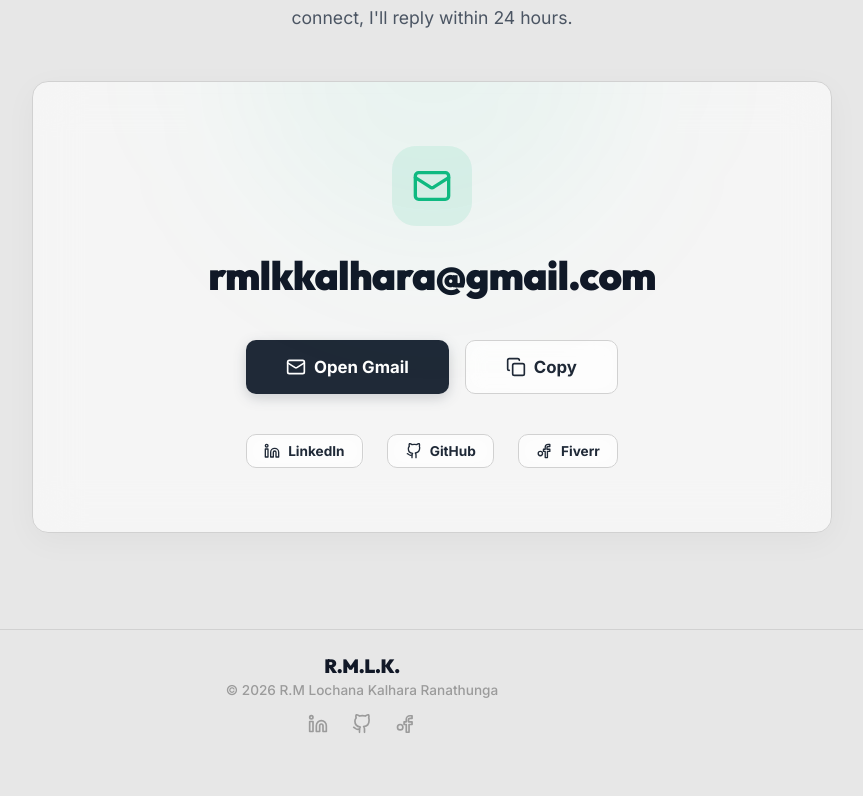
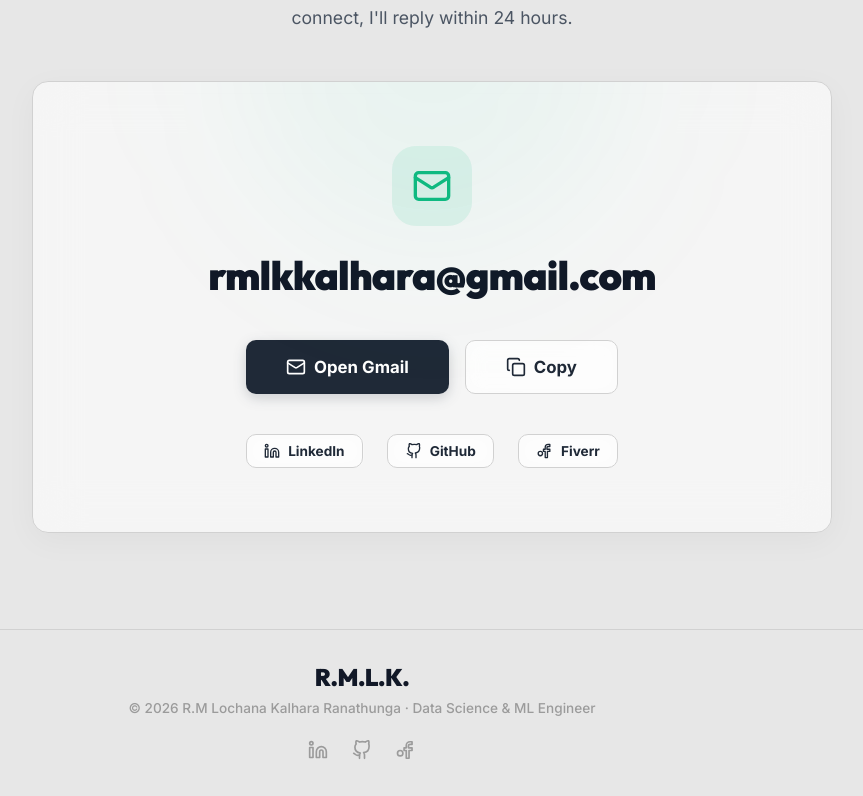
Before and after one commit to rmlkloch/rmlk-portfolio, a React (Vite) app: page / in a window 1280 px wide. Shown: the part 5263-6059 px from the top of the page, without its empty margins (278-1141 px from the left). Before the commit the page ends 6025 px from the top, so only its background shows below. Built offline with nearby package versions, Linux system fonts and the light colour scheme.

Commit message:
commit update 8

```diff
--- a/src/App.jsx
+++ b/src/App.jsx
@@ -33,7 +33,7 @@ const Fiverr = ({ size = 24, color = "currentColor" }) => (
 );
 
 /* ============================================================
-   GLOBAL STYLES + FONTS (Strict Constraint Fix)
+   GLOBAL STYLES + FONTS (VERCEL OVERRIDE FIX)
    ============================================================ */
 const GLOBAL_CSS = `
   @import url('https://fonts.googleapis.com/css2?family=Inter:wght@400;500;600;700;800&family=Outfit:wght@700;800;900&display=swap');
@@ -50,12 +50,15 @@ const GLOBAL_CSS = `
   ::-webkit-scrollbar-thumb { background:#B6B6B6; border-radius:4px; }
   ::-webkit-scrollbar-thumb:hover { background:#9B9B9B; }
 
-  /* THE GLOBAL CONSTRAINT FIX */
-  .container {
-    max-width: 1024px;
-    margin: 0 auto;
-    width: 100%;
-    padding: 0 1.5rem;
+  /* =========================================
+     THE VERCEL STRETCH FIX
+     Using !important guarantees Tailwind cannot overwrite this
+  ========================================= */
+  .page-container {
+    max-width: 1024px !important;
+    margin: 0 auto !important;
+    width: 100% !important;
+    padding: 0 1.5rem !important;
   }
 
   /* LAYOUT SAFE ZONE FOR TRACKER */
@@ -421,16 +424,13 @@ function YScrollTracker() {
 
   useEffect(() => {
     const handleScroll = () => {
-      // 1. Show tracker ONLY after scrolling past Hero
       if (window.scrollY > window.innerHeight * 0.6) {
         setIsVisible(true);
       } else {
         setIsVisible(false);
       }
 
-      // 2. Math-based active section logic
-      const triggerOffset = window.innerHeight * 0.4;
-      const triggerLine = window.scrollY + triggerOffset;
+      const triggerLine = window.scrollY + (window.innerHeight * 0.4);
       let current = "";
 
       for (const id of trackSections) {
@@ -449,13 +449,12 @@ function YScrollTracker() {
       }
       setActiveSection(current);
 
-      // 3. Precise Progress Fill calculation
       const firstEl = document.getElementById(trackSections[0]);
       const lastEl = document.getElementById(trackSections[trackSections.length - 1]);
 
       if (firstEl && lastEl && trackerRef.current) {
-        const start = firstEl.offsetTop - triggerOffset;
-        const end = lastEl.offsetTop - triggerOffset;
+        const start = firstEl.offsetTop - (window.innerHeight * 0.4);
+        const end = lastEl.offsetTop - (window.innerHeight * 0.4);
         const totalDistance = end - start;
         const currentDistance = Math.max(0, window.scrollY - start);
 
@@ -465,7 +464,6 @@ function YScrollTracker() {
         }
         setProgressHeight(Math.min(100, Math.max(0, progress)));
 
-        // 4. THE PHYSICAL LOCK (Avoid Footer Overlap)
         if (window.scrollY > end) {
             const overscroll = window.scrollY - end;
             trackerRef.current.style.transform = `translateY(-${overscroll}px)`;
@@ -541,7 +539,7 @@ function Nav({ currentView, navigateToHome }) {
 
   return (
     <nav className="nav-wrapper">
-      <div className="container" style={{ display: "flex", alignItems: "center", justifyContent: "space-between", height: 72 }}>
+      <div className="page-container" style={{ display: "flex", alignItems: "center", justifyContent: "space-between", height: 72 }}>
 
         {currentView === "home" ? (
           <button onClick={(e) => handleScroll(e, 'hero')} style={{ background: "transparent", border: "none", fontFamily: "'Outfit', sans-serif", color: TextMain, fontWeight: 900, fontSize: "1.4rem", letterSpacing: "-0.02em", cursor: "pointer" }}>R.M.L.K.</button>
@@ -607,7 +605,7 @@ function Hero({ copyEmail, navigateToLibrary }) {
 
   return (
     <FadeSection id="hero" style={{ minHeight: "100vh", display: "flex", alignItems: "center", paddingTop: 80, paddingBottom: "4rem" }}>
-      <div className="container">
+      <div className="page-container">
         <div className="hero-layout">
 
           <div className="hero-text-col">
@@ -703,7 +701,7 @@ function About() {
 
   return (
     <FadeSection id="about" style={{ padding: "6rem 0" }}>
-      <div className="container">
+      <div className="page-container">
 
         <div style={{ display: "grid", gridTemplateColumns: "repeat(auto-fit,minmax(300px,1fr))", gap: "4rem" }}>
 
@@ -765,7 +763,7 @@ function About() {
 function Services() {
   return (
     <FadeSection id="services" style={{ padding: "6rem 0" }}>
-      <div className="container">
+      <div className="page-container">
         <div style={{ textAlign: "center", marginBottom: "4rem" }}>
           <Label>Specialization</Label>
           <H>Services & Architecture</H>
@@ -794,7 +792,7 @@ function TopProjects({ onNavigateToLibrary }) {
 
   return (
     <FadeSection id="projects" style={{ padding: "6rem 0" }}>
-      <div className="container">
+      <div className="page-container">
 
         <div style={{ display: "flex", justifyContent: "space-between", alignItems: "flex-end", flexWrap: "wrap", gap: "2rem", marginBottom: "4rem" }}>
           <div>
@@ -892,7 +890,7 @@ function FullProjectLibraryPage() {
   return (
     <div style={{ minHeight: "100vh", paddingTop: "120px", paddingBottom: "6rem", background: "#E7E7E7" }}>
       <FadeSection id="library-header" style={{ padding: "0 0" }}>
-        <div className="container">
+        <div className="page-container">
           <Label>Archive</Label>
           <H style={{ fontSize: "clamp(2rem, 5vw, 3.5rem)" }}>Comprehensive Project Library</H>
           <Body style={{ marginTop: "1rem", marginBottom: "3rem", maxWidth: 600 }}>Browse the full archive of scripts, dashboards, and integrations. Use the smart search to find specific tech stacks.</Body>
@@ -951,7 +949,7 @@ function Research() {
 
   return (
     <FadeSection id="research" style={{ padding: "6rem 0" }}>
-      <div className="container">
+      <div className="page-container">
         <Label>Academia</Label>
         <H>Research Papers</H>
 
@@ -997,7 +995,7 @@ function Leadership() {
 
   return (
     <FadeSection id="leadership" style={{ padding: "6rem 0" }}>
-      <div className="container">
+      <div className="page-container">
         <Label>Discipline</Label>
         <H>Beyond the Code</H>
         <Body style={{ marginTop: "0.5rem", marginBottom: "3rem", maxWidth: 520 }}>Execution, discipline, and leadership developed both inside and outside the lab.</Body>
@@ -1052,7 +1050,7 @@ function Leadership() {
 function Contact({ copyEmail }) {
   return (
     <FadeSection id="hireme" style={{ padding: "6rem 0" }}>
-      <div className="container">
+      <div className="page-container">
         <div style={{ maxWidth: 800, margin: "0 auto", textAlign: "center" }}>
           <Label>Hire Me</Label>
           <H style={{ fontSize: "clamp(2.5rem, 5vw, 4rem)", marginBottom: "1rem" }}>Let's Build Together</H>
@@ -1091,16 +1089,16 @@ function Contact({ copyEmail }) {
 }
 
 /* ============================================================
-   FOOTER (Tightened, normal height)
+   FOOTER
    ============================================================ */
 function Footer({ copyEmail }) {
   return (
-    <footer style={{ position: "relative", zIndex: 150, background: "#E7E7E7", borderTop: "1px solid #D1D1D1", padding: "1.5rem", textAlign: "center" }}>
-      <p style={{ fontFamily: "'Outfit', sans-serif", color: TextMain, fontWeight: 900, fontSize: "1.2rem", marginBottom: "0.25rem", letterSpacing: "-0.02em" }}>R.M.L.K.</p>
+    <footer style={{ position: "relative", zIndex: 150, background: "#E7E7E7", borderTop: "1px solid #D1D1D1", padding: "2rem 1.5rem", textAlign: "center" }}>
+      <p style={{ fontFamily: "'Outfit', sans-serif", color: TextMain, fontWeight: 900, fontSize: "1.5rem", marginBottom: "0.5rem", letterSpacing: "-0.02em" }}>R.M.L.K.</p>
       <p style={{ fontFamily: "'Inter', sans-serif", color: "#9B9B9B", fontSize: "0.85rem", fontWeight: 500 }}>
-        © 2026 R.M Lochana Kalhara Ranathunga
+        © 2026 R.M Lochana Kalhara Ranathunga · Data Science & ML Engineer
       </p>
-      <div style={{ display: "flex", justifyContent: "center", gap: "1.5rem", marginTop: "1rem" }}>
+      <div style={{ display: "flex", justifyContent: "center", gap: "1.5rem", marginTop: "1.5rem" }}>
         {[{ href: PERSONAL.linkedin, Icon: Linkedin }, { href: PERSONAL.github, Icon: Github }, { href: PERSONAL.fiverr, Icon: Fiverr }].map(({ href, Icon }, i) => (
           <a key={i} href={href} target="_blank" style={{ color: "#9B9B9B", transition: "color 0.2s" }} onMouseEnter={e => e.currentTarget.style.color = TextMain} onMouseLeave={e => e.currentTarget.style.color = "#9B9B9B"}>
             <Icon size={20} />
```
